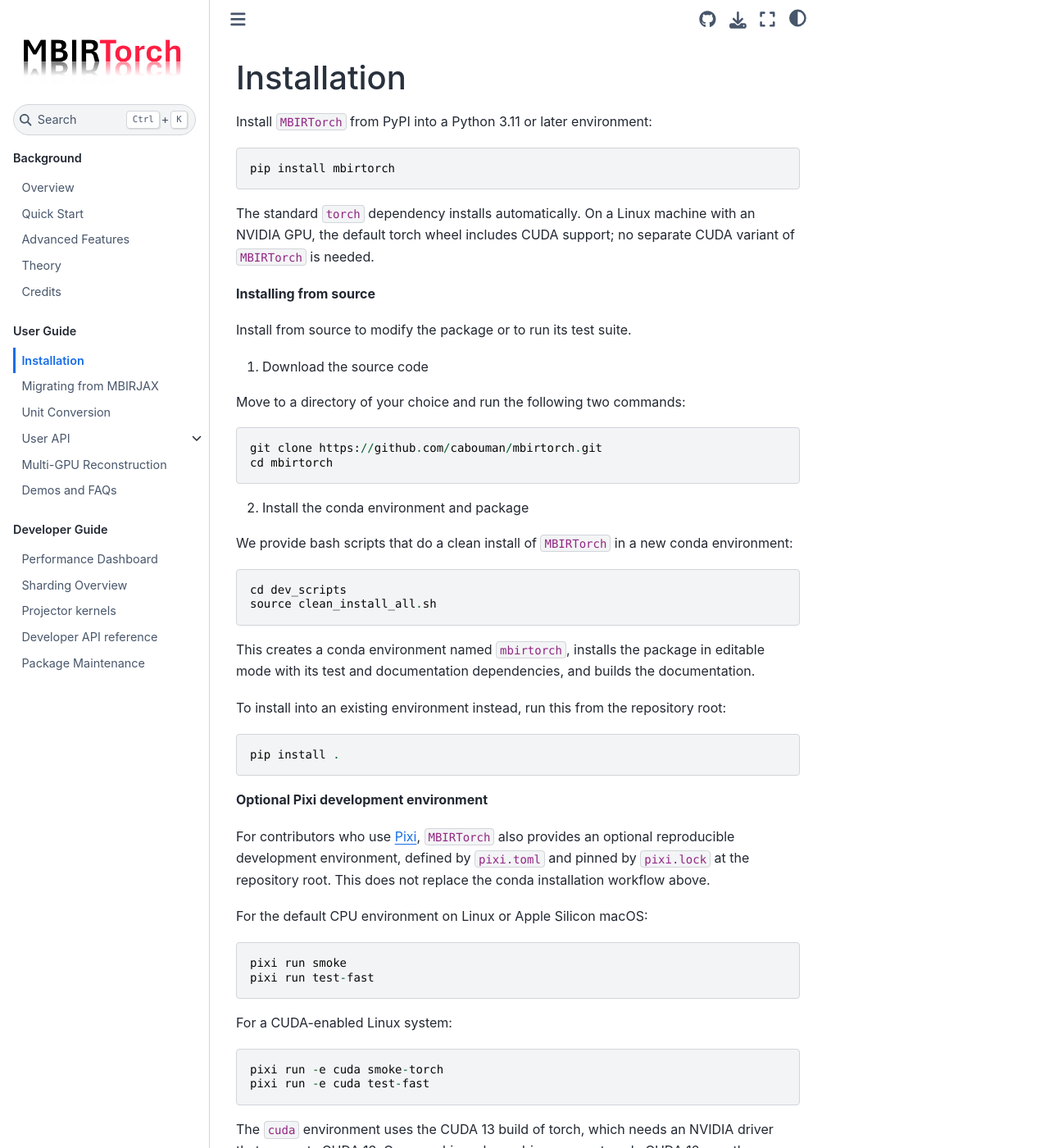
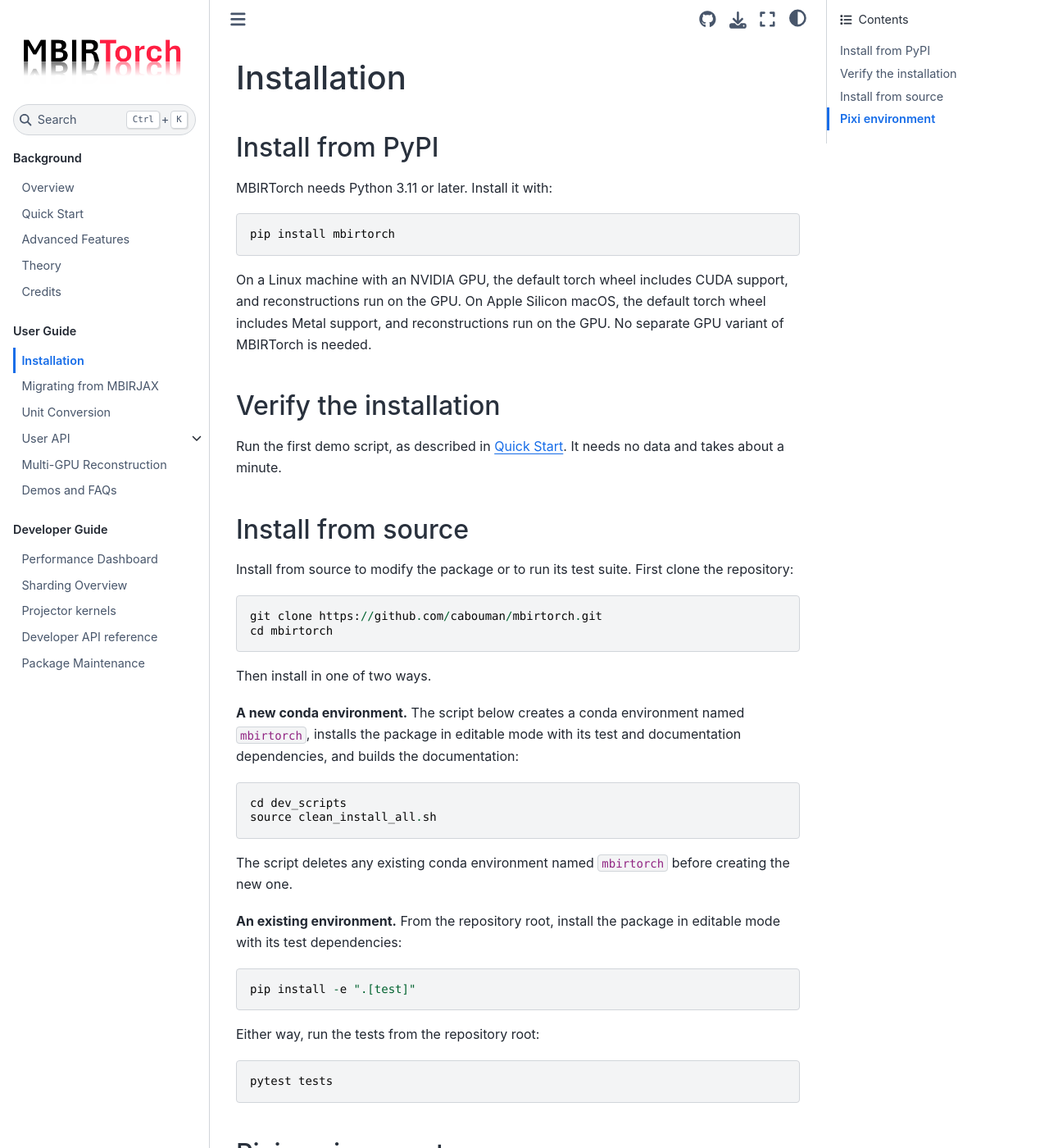
Before and after one commit to cabouman/mbirtorch, a Sphinx documentation site: the page built from docs/source/install.rst, in a window 1280 px wide and 1400 px high. Shown: the whole window at 82% size. Built offline with Sphinx 7.4.7 and the Sphinx Book theme 1.1.4, drawn with Linux system fonts in a browser that asks for light colours; some of the changed text lies outside the part shown.

Commit message:
Docs: reorganize the Installation page; add the Apple Silicon note
Co-Authored-By: Claude Fable 5.1 <noreply@anthropic.com>
Claude-Session: https://claude.ai/code/session_01GUh31j9ybbeT2zyeAcPj8x

```diff
--- a/docs/source/install.rst
+++ b/docs/source/install.rst
@@ -4,74 +4,70 @@
 Installation
 ============
 
-Install ``MBIRTorch`` from PyPI into a Python 3.11 or later environment::
+Install from PyPI
+-----------------
+
+MBIRTorch needs Python 3.11 or later.  Install it with::
 
     pip install mbirtorch
 
-The standard ``torch`` dependency installs automatically.  On a Linux
-machine with an NVIDIA GPU, the default torch wheel includes CUDA support;
-no separate CUDA variant of ``MBIRTorch`` is needed.
+On a Linux machine with an NVIDIA GPU, the default torch wheel includes CUDA support, and
+reconstructions run on the GPU.  On Apple Silicon macOS, the default torch wheel includes Metal
+support, and reconstructions run on the GPU.  No separate GPU variant of MBIRTorch is needed.
 
-**Installing from source**
 
-Install from source to modify the package or to run its test suite.
+Verify the installation
+-----------------------
 
-1. Download the source code
+Run the first demo script, as described in :doc:`quick_start`.  It needs no data and takes about
+a minute.
 
-Move to a directory of your choice and run the following two commands::
+
+Install from source
+-------------------
+
+Install from source to modify the package or to run its test suite.  First clone the repository::
 
     git clone https://github.com/cabouman/mbirtorch.git
     cd mbirtorch
 
-2. Install the conda environment and package
+Then install in one of two ways.
 
-We provide bash scripts that do a clean install of ``MBIRTorch`` in a new
-conda environment::
+**A new conda environment.**  The script below creates a conda environment named ``mbirtorch``,
+installs the package in editable mode with its test and documentation dependencies, and builds
+the documentation::
 
     cd dev_scripts
     source clean_install_all.sh
 
-This creates a conda environment named ``mbirtorch``, installs the package
-in editable mode with its test and documentation dependencies, and builds
-the documentation.
+The script deletes any existing conda environment named ``mbirtorch`` before creating the new one.
 
-To install into an existing environment instead, run this from the
-repository root::
+**An existing environment.**  From the repository root, install the package in editable mode with
+its test dependencies::
 
-    pip install .
+    pip install -e ".[test]"
 
-**Optional Pixi development environment**
+Either way, run the tests from the repository root::
 
-For contributors who use `Pixi <https://pixi.sh>`__, ``MBIRTorch`` also provides an
-optional reproducible development environment, defined by ``pixi.toml`` and pinned by
-``pixi.lock`` at the repository root.  This does not replace the conda installation
-workflow above.
+    pytest tests
 
-For the default CPU environment on Linux or Apple Silicon macOS::
+
+Pixi environment
+----------------
+
+For contributors who use `Pixi <https://pixi.sh>`__, the files ``pixi.toml`` and ``pixi.lock`` at
+the repository root define a pinned development environment.  This is an alternative to the conda
+environment above, not a replacement for it.
+
+On Linux or Apple Silicon macOS, the default environment uses the CPU build of torch::
 
     pixi run smoke
     pixi run test-fast
 
-For a CUDA-enabled Linux system::
+On a Linux machine with an NVIDIA driver for CUDA 13, use the ``cuda`` environment.  If the driver
+supports only CUDA 12, use ``cuda12`` instead::
 
     pixi run -e cuda smoke-torch
     pixi run -e cuda test-fast
 
-The ``cuda`` environment uses the CUDA 13 build of torch, which needs an NVIDIA driver
-that supports CUDA 13.  On a machine whose driver supports only CUDA 12, use the
-``cuda12`` environment instead::
-
-    pixi run -e cuda12 smoke-torch
-    pixi run -e cuda12 test-fast
-
-Additional useful tasks include::
-
-    pixi run test
-    pixi run docs
-
-**Verifying the installation**
-
-The tests are not part of the installed package, so run them from a source
-checkout.  From the repository root::
-
-    pytest tests
+The tasks ``test`` and ``docs`` run the full test suite and build the documentation.
```
